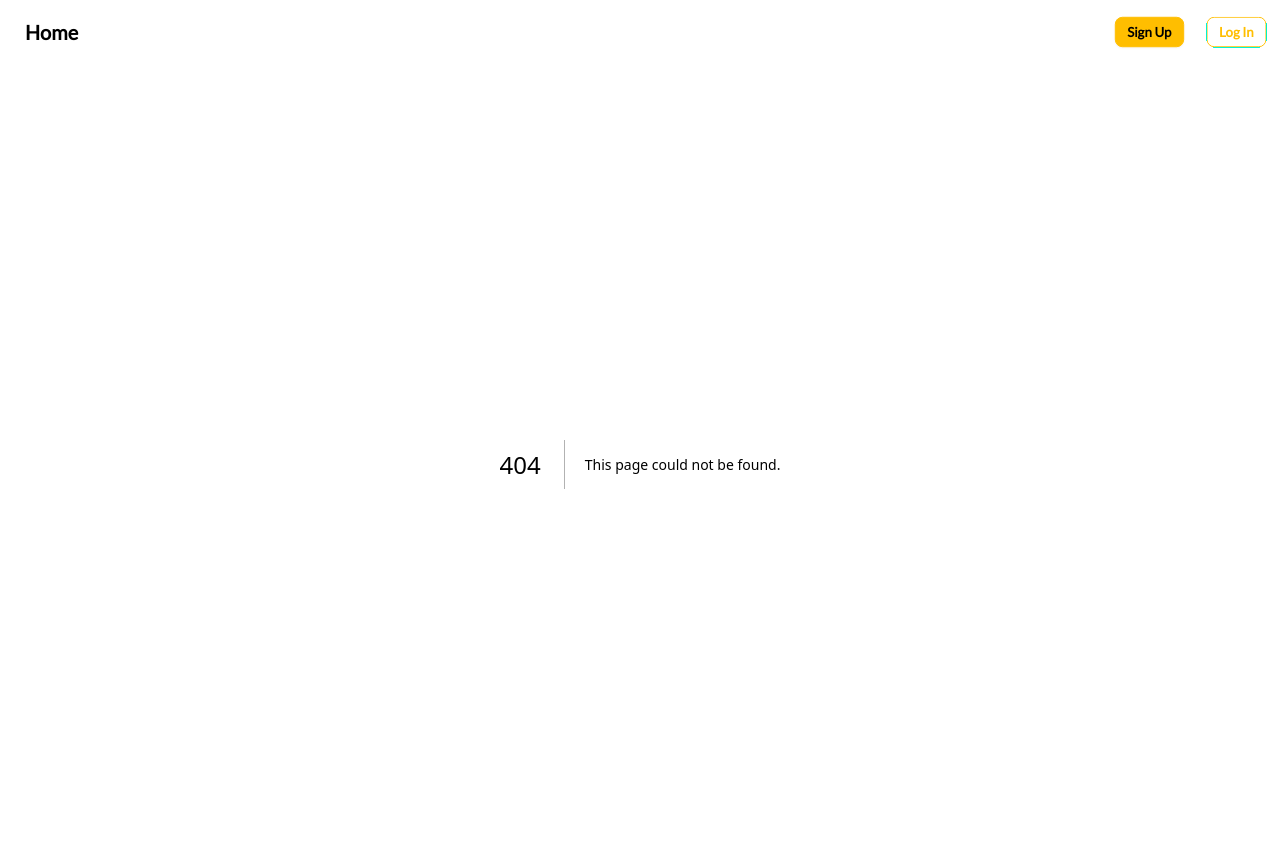
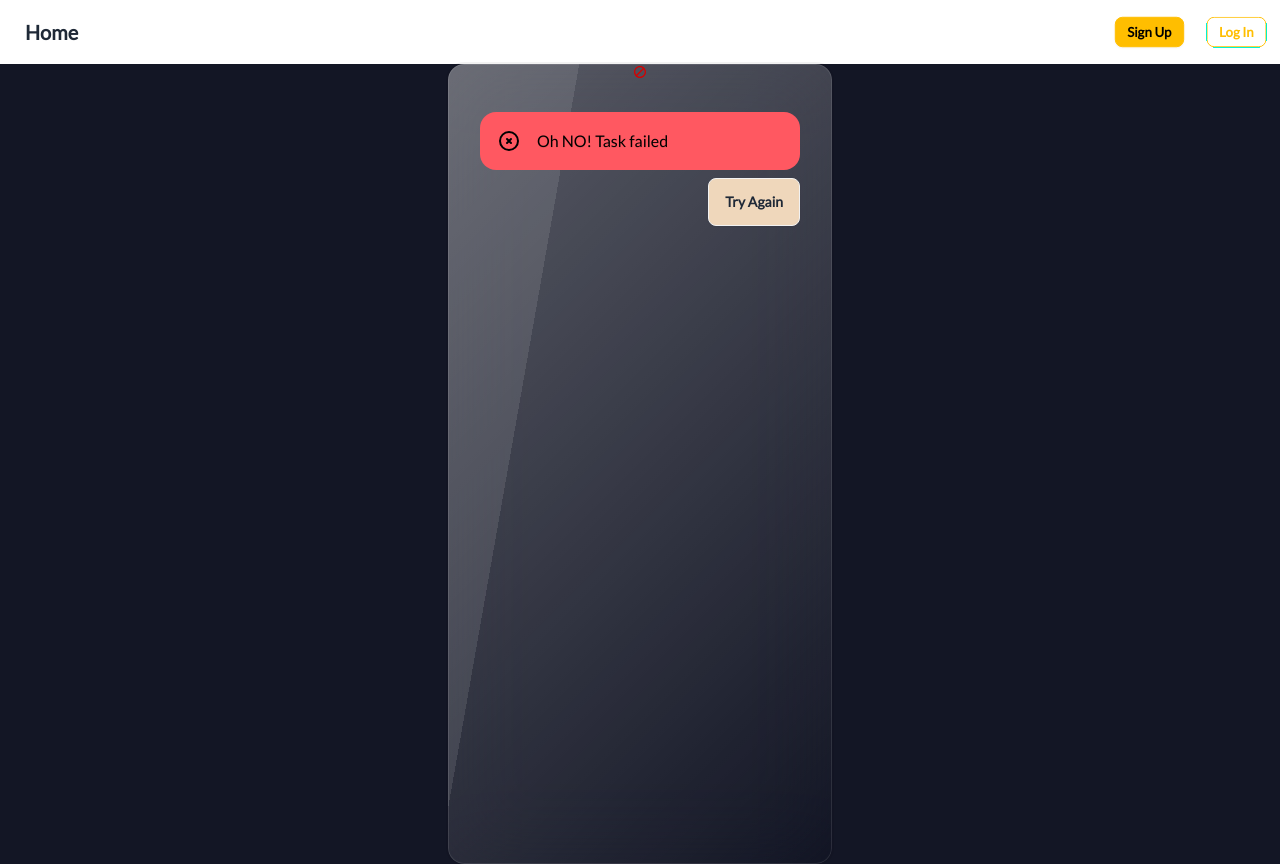
Before and after one commit to johntrehearn/CalendarApp-Team-5, a Next.js app in the folder frontend/: page /decline in a window 1280 px wide. Before the commit this address had no page. Built offline with nearby package versions, Linux system fonts and the light colour scheme.

Commit message:
react icons added

```diff
--- /dev/null
+++ b/frontend/src/app/decline/page.tsx
@@ -0,0 +1,36 @@
+import { FcCancel } from "react-icons/fc";
+function PaymentDecline() {
+  return (
+    <>
+      <div className="min-h-screen flex justify-center bg-[#131625]  failed-card">
+        <div className="card w-96 glass ">
+          <figure>
+            <FcCancel />
+          </figure>
+          <div className="card-body">
+            <div role="alert" className="alert alert-error">
+              <svg
+                xmlns="http://www.w3.org/2000/svg"
+                className="stroke-current shrink-0 h-6 w-6"
+                fill="none"
+                viewBox="0 0 24 24"
+              >
+                <path
+                  strokeLinecap="round"
+                  strokeLinejoin="round"
+                  strokeWidth="2"
+                  d="M10 14l2-2m0 0l2-2m-2 2l-2-2m2 2l2 2m7-2a9 9 0 11-18 0 9 9 0 0118 0z"
+                />
+              </svg>
+              <span>Oh NO! Task failed </span>
+            </div>
+            <div className="card-actions justify-end">
+              <button className="btn bg-accent ">Try Again</button>
+            </div>
+          </div>
+        </div>
+      </div>
+    </>
+  );
+}
+export default PaymentDecline;
```
